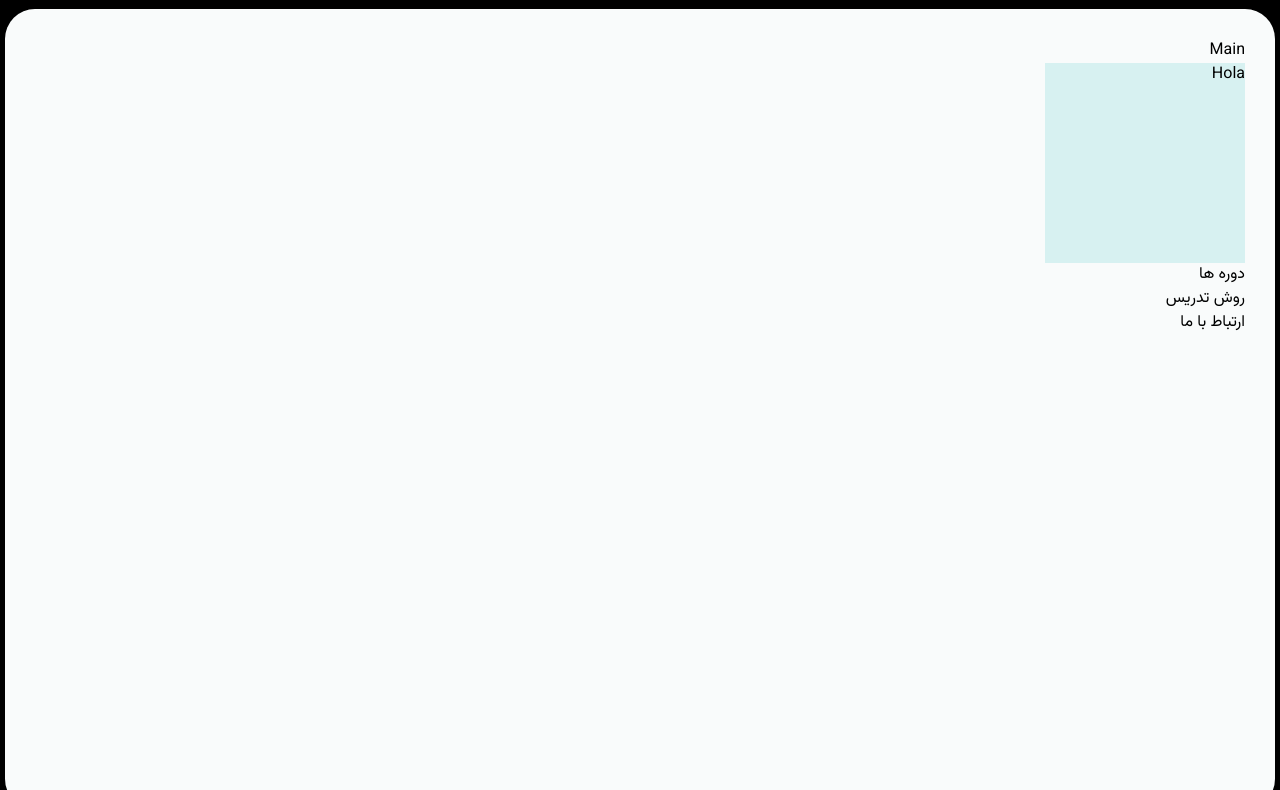
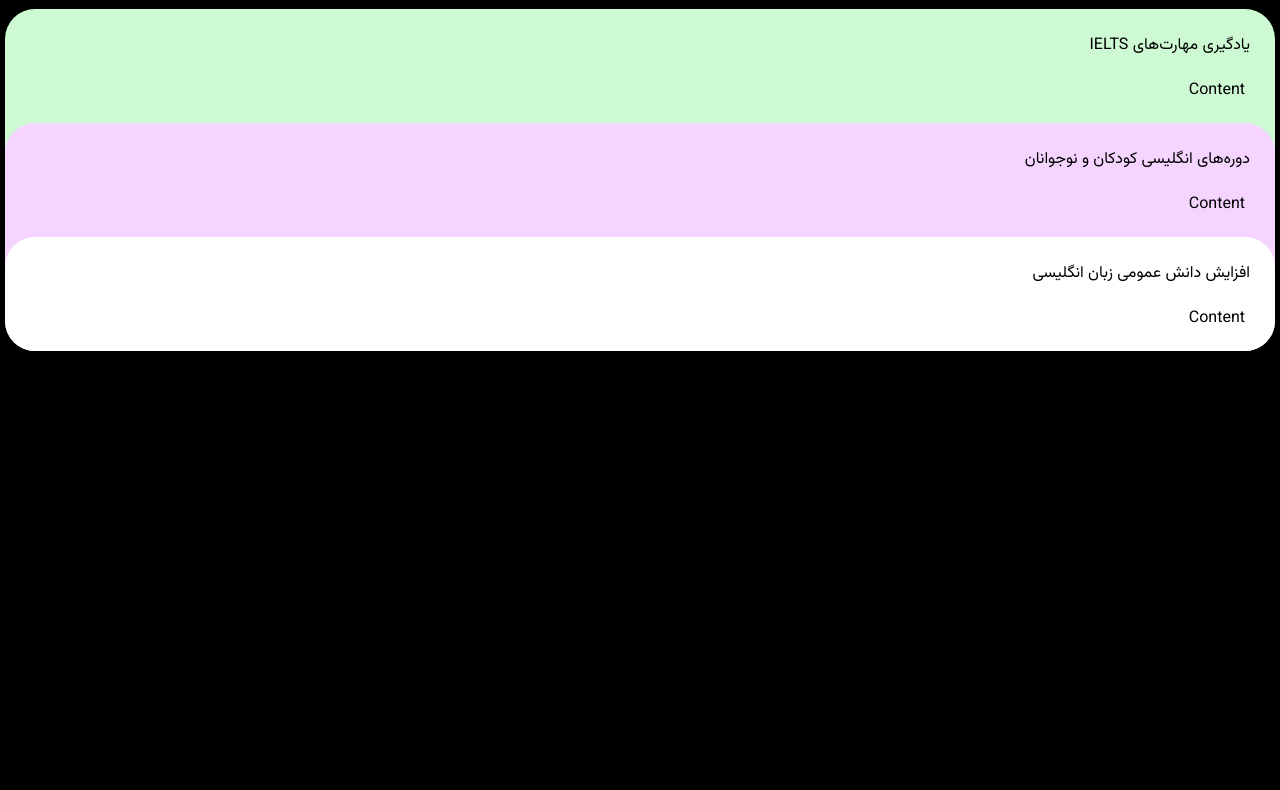
Before and after one commit to pdan/neelenglish, a website built with Vite: page index.html in a window 1280 px wide. Shown: the part 146-936 px from the top of the page. After the commit the page ends 800 px from the top, so only its background shows below. Built offline with nearby package versions, Linux system fonts and the light colour scheme.

Commit message:
Creating layout

```diff
--- a/index.html
+++ b/index.html
@@ -28,7 +28,7 @@
                 </div>
                 <div class="content">
                     <p>
-                        نمره ۷ آیلتس آکادمیک
+                        دارنده نمره آیلتس آکادمیک
                     </p>
                     <p>
                         برگزار کننده دوره های گروهی و خصوصی زبان انگلیسی برای
@@ -37,14 +37,25 @@
                 </div>
             </div>
         </div>
-        <div class="wrapper">
-            <section id="main">
-                Main
-                <div class="test">Hola</div>
+        <div class="content wrapper">
+            <section id="ielts" class="section active">
+                <div class="title">
+                    <div class="headline">یادگیری مهارت‌های IELTS</div>
+                </div>
+                <div class="content">Content</div>
             </section>
-            <section id="methods">دوره ها</section>
-            <section id="methods">روش تدریس</section>
-            <section id="contact">ارتباط با ما</section>
+            <section id="junior" class="section active">
+                <div class="title">
+                    <div class="headline">دوره‌های انگلیسی کودکان و نوجوانان</div>
+                </div>
+                <div class="content">Content</div>
+            </section>
+            <section id="general" class="section active">
+                <div class="title">
+                    <div class="headline">افزایش دانش عمومی زبان انگلیسی</div>
+                </div>
+                <div class="content"> Content</div>
+            </section>
         </div>
         <script type="module" src="/src/main.ts"></script>
     </body>
--- a/src/style.css
+++ b/src/style.css
@@ -1,5 +1,15 @@
+/* Define variables */
+:root {
+  --mint-green-color: #CDFAD2;
+  --lavender-purple-color: #F5D5FF;
+  --blush-pink-color: #FFEAEE;
+  --ice-blue-color: #EAFCFF;
+}
+
 /* 1. Use a more-intuitive box-sizing model */
-*, *::before, *::after {
+*,
+*::before,
+*::after {
   box-sizing: border-box;
 }
 
@@ -28,18 +38,31 @@ body {
 }
 
 /* 6. Improve media defaults */
-img, picture, video, canvas, svg {
+img,
+picture,
+video,
+canvas,
+svg {
   display: block;
   max-width: 100%;
 }
 
 /* 7. Inherit fonts for form controls */
-input, button, textarea, select {
+input,
+button,
+textarea,
+select {
   font: inherit;
 }
 
 /* 8. Avoid text overflows */
-p, h1, h2, h3, h4, h5, h6 {
+p,
+h1,
+h2,
+h3,
+h4,
+h5,
+h6 {
   overflow-wrap: break-word;
 }
 
@@ -47,14 +70,21 @@ p, h1, h2, h3, h4, h5, h6 {
 p {
   text-wrap: pretty;
 }
-h1, h2, h3, h4, h5, h6 {
+
+h1,
+h2,
+h3,
+h4,
+h5,
+h6 {
   text-wrap: balance;
 }
 
 /*
   10. Create a root stacking context
 */
-#root, #__next {
+#root,
+#__next {
   isolation: isolate;
 }
 
@@ -84,7 +114,7 @@ h1, h2, h3, h4, h5, h6 {
 }
 
 .header .title .trend {
-  color: rgba(255,255,255, 0.6)
+  color: rgba(255, 255, 255, 0.6)
 }
 
 .header .personal-info {
@@ -115,15 +145,91 @@ h1, h2, h3, h4, h5, h6 {
 .header .info .content p:nth-child(2) {
   font-weight: 600;
 }
+
 .header .info .cup-icon {
   width: 200px;
 }
 
 .wrapper {
-  background-color: #F9FBFB;
+  /* background-color: #F9FBFB; */
+  /* border-radius: 30px;
+  padding: 30px; */
+  /* height: 100vh; */
+}
+
+.section {
+  display: flex;
+  flex-direction: column;
+}
+
+section#ielts {
+  /* background-color: var(--lavender-purple-color); */
+}
+
+section#ielts .title {
+  background-color: var(--mint-green-color);
+  border-radius: 30px 30px 0px 0px;
+  padding: 25px;
+  height: 70px;
+}
+
+section .content {
+  padding: 0px 30px 20px
+}
+
+section#ielts .content {
+  background-color: var(--mint-green-color);
+  display: none;
+}
+
+section#ielts.active .content {
+  display: flex;
+}
+
+section#junior {
+  background-color: var(--mint-green-color);
+}
+
+section#junior .title {
+  background-color: var(--lavender-purple-color);
+  border-radius: 30px 30px 0px 0px;
+  padding: 25px;
+  height: 70px;
+}
+
+section#junior .content {
+  background-color: var(--lavender-purple-color);
+  display: none;
+}
+
+section#junior.active .content {
+  display: flex;
+}
+
+section#general {
+  background-color: var(--lavender-purple-color);
+  border-radius: 0px 0px 30px 30px;
+}
+
+section#general .title {
+  background-color: #FFF;
   border-radius: 30px;
-  padding: 30px;
-  height: 100vh;
+  padding: 25px;
+  height: 70px;
+}
+
+section#general .content {
+  background-color: #FFF;
+  border-radius: 0px 0px 30px 30px;
+  display: none;
+}
+
+section#general.active .title {
+  border-radius: 30px 30px 0px 0px;
+}
+
+section#general.active .content {
+  display: flex;
 }
 
 .test {
```
